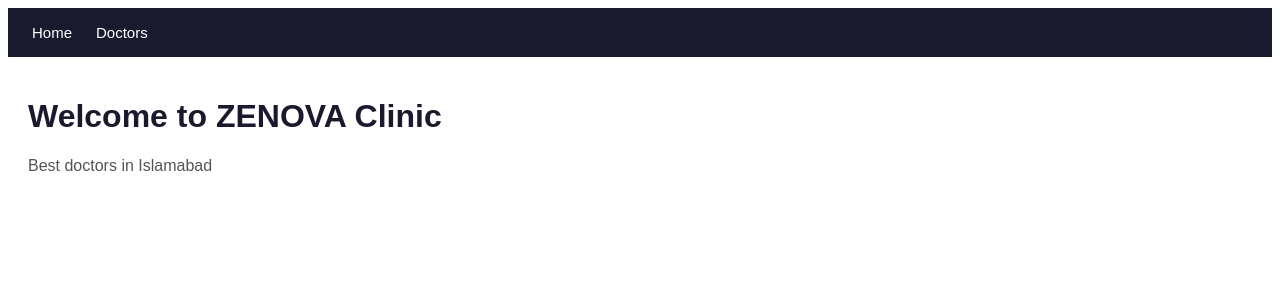
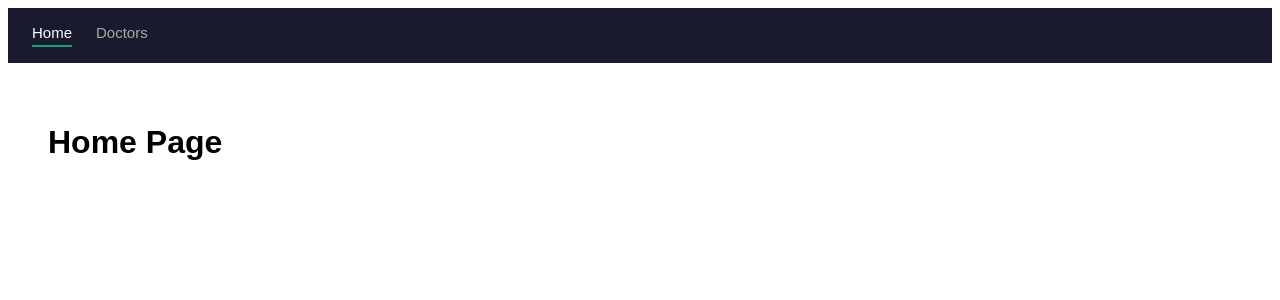
Before and after one commit to umairkhan152024/mern-journey-Practice, a React (Vite) app in the folder doctor-booking/: page / in a window 1280 px wide. Shown: the top 300 px of the page. Built offline with nearby package versions, Linux system fonts and the light colour scheme.

Commit message:
Stage 5 Piece 2: NavLink, isActive, multiple pages

```diff
--- a/doctor-booking/src/App.jsx
+++ b/doctor-booking/src/App.jsx
@@ -1,67 +1,26 @@
 // ============================================
 // FILE: src/App.jsx
-// STAGE 5 — PIECE 1 OF 5
-// ============================================
-// GOAL: understand basic routing
-// We have two pages:
-// /        → Home page
-// /doctors → Doctors page
-//
-// When URL is /        → Home component shows
-// When URL is /doctors → Doctors component shows
-// No page refresh — React Router handles it
+// GOAL: understand isActive clearly
 // ============================================
 
-// IMPORT from react-router-dom
-// BrowserRouter → enables routing in the app
-// Routes        → container for all routes
-// Route         → one single route definition
-// Link          → like <a> tag but no page refresh
-import { BrowserRouter, Routes, Route, Link } from "react-router-dom";
+import { BrowserRouter, Routes, Route, NavLink } from "react-router-dom";
 
-// ============================================
-// PAGE 1 — Home
-// ============================================
-// this component shows when URL is /
-// it is a normal React component
-// nothing special about it
-// React Router just decides WHEN to show it
-// ============================================
 function Home() {
   return (
-    <div style={{ fontFamily: "sans-serif", padding: "20px" }}>
-      <h1 style={{ color: "#1a1a2e" }}>Welcome to ZENOVA Clinic</h1>
-
-      <p style={{ color: "#555" }}>Best doctors in Islamabad</p>
+    <div style={{ padding: "40px", fontFamily: "sans-serif" }}>
+      <h1>Home Page</h1>
     </div>
   );
 }
 
-// ============================================
-// PAGE 2 — Doctors
-// ============================================
-// this component shows when URL is /doctors
-// also a normal React component
-// ============================================
 function Doctors() {
   return (
-    <div style={{ fontFamily: "sans-serif", padding: "20px" }}>
-      <h1 style={{ color: "#1a1a2e" }}>Our Doctors</h1>
-
-      <p style={{ color: "#555" }}>Find the best doctors here</p>
+    <div style={{ padding: "40px", fontFamily: "sans-serif" }}>
+      <h1>Doctors Page</h1>
     </div>
   );
 }
 
-// ============================================
-// COMPONENT: Navbar
-// ============================================
-// navigation bar with links to each page
-// Link is like <a> tag but:
-//   → does NOT refresh the page
-//   → just changes the URL
-//   → React Router shows the right component
-// ============================================
 function Navbar() {
   return (
     <div
@@ -73,70 +32,59 @@ function Navbar() {
         fontFamily: "sans-serif",
       }}
     >
-      {/* Link to="/" → goes to home page */}
-      {/* to is like href in normal <a> tag */}
-      <Link
+      {/* =============================================
+          NavLink style prop takes a FUNCTION
+          NavLink calls this function automatically
+          and passes { isActive } to it
+
+          { isActive } is an object with one property
+          isActive = true  → this link is current page
+          isActive = false → this link is not current page
+
+          we return a style object based on isActive
+          ============================================= */}
+      <NavLink
         to="/"
-        style={{
-          color: "white",
+        style={({ isActive }) => ({
+          // if isActive is true  → color is white
+          // if isActive is false → color is grey
+          color: isActive ? "white" : "#aaaaaa",
+
+          // if isActive is true  → green underline
+          // if isActive is false → no underline
+          borderBottom: isActive ? "2px solid #1D9E75" : "none",
+
+          // remove default underline from link
           textDecoration: "none",
           fontSize: "15px",
-        }}
+          paddingBottom: "4px",
+        })}
       >
         Home
-      </Link>
+      </NavLink>
 
-      {/* Link to="/doctors" → goes to doctors page */}
-      <Link
+      <NavLink
         to="/doctors"
-        style={{
-          color: "white",
+        style={({ isActive }) => ({
+          color: isActive ? "white" : "#aaaaaa",
+          borderBottom: isActive ? "2px solid #1D9E75" : "none",
           textDecoration: "none",
           fontSize: "15px",
-        }}
+          paddingBottom: "4px",
+        })}
       >
         Doctors
-      </Link>
+      </NavLink>
     </div>
   );
 }
 
-// ============================================
-// COMPONENT: App
-// ============================================
 function App() {
   return (
-    // =============================================
-    // BrowserRouter
-    // =============================================
-    // wraps the ENTIRE app
-    // enables React Router for everything inside
-    // without this — routing does not work
-    // always put it at the very top level
-    // =============================================
     <BrowserRouter>
-      {/* Navbar shows on every page */}
-      {/* it is outside Routes */}
-      {/* so it never disappears */}
       <Navbar />
-
-      {/* =============================================
-          Routes — container for all routes
-          =============================================
-          React Router looks at the current URL
-          finds the matching Route
-          shows that component
-          hides all other components
-          ============================================= */}
       <Routes>
-        {/* Route 1 */}
-        {/* path="/" means: when URL is localhost:5173/ */}
-        {/* element={<Home />} means: show Home component */}
         <Route path="/" element={<Home />} />
-
-        {/* Route 2 */}
-        {/* path="/doctors" means: when URL is localhost:5173/doctors */}
-        {/* element={<Doctors />} means: show Doctors component */}
         <Route path="/doctors" element={<Doctors />} />
       </Routes>
     </BrowserRouter>
```
